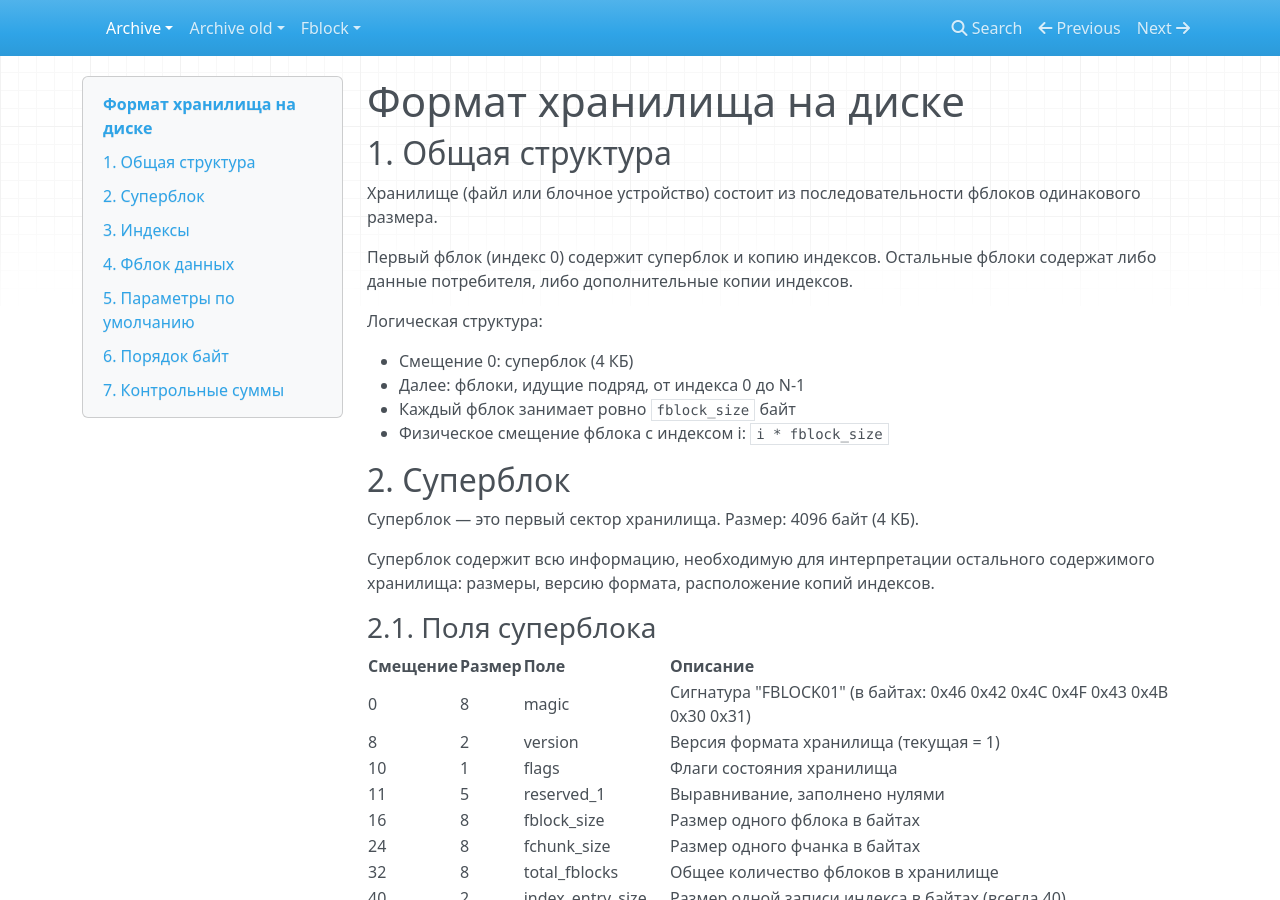
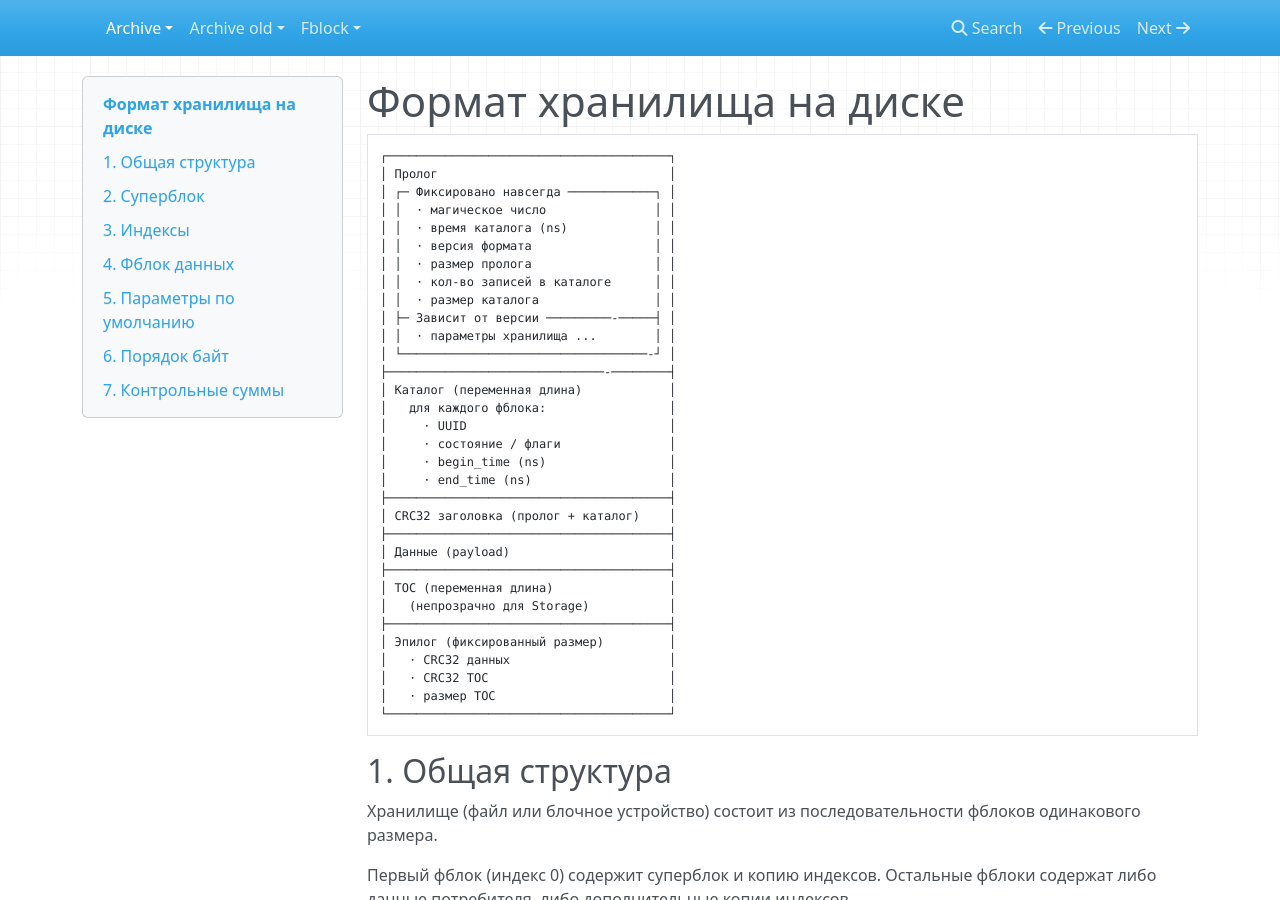
Before and after one commit to traycers/farc, an MkDocs documentation site: the page built from docs/docs/archive/02-storage-format.md, in a window 1280 px wide and 900 px high. Built offline with MkDocs 1.6.1, drawn with Linux system fonts in a browser that asks for light colours; nearby versions of some CDN libraries.

Commit message:
update storage format

````diff
--- a/docs/docs/archive/02-storage-format.md
+++ b/docs/docs/archive/02-storage-format.md
@@ -1,4 +1,39 @@
 # Формат хранилища на диске
+
+```
+┌───────────────────────────────────────┐
+│ Пролог                                │
+│ ┌─ Фиксировано навсегда ────────────┐ │
+│ │  · магическое число               │ │
+│ │  · время каталога (ns)            │ │
+│ │  · версия формата                 │ │
+│ │  · размер пролога                 │ │
+│ │  · кол-во записей в каталоге      │ │
+│ │  · размер каталога                │ │
+│ ├─ Зависит от версии ─────────-─────┤ │
+│ │  · параметры хранилища ...        │ │
+│ └──────────────────────────────────-┘ │
+├──────────────────────────────-────────┤
+│ Каталог (переменная длина)            │
+│   для каждого фблока:                 │
+│     · UUID                            │
+│     · состояние / флаги               │
+│     · begin_time (ns)                 │
+│     · end_time (ns)                   │
+├───────────────────────────────────────┤
+│ CRC32 заголовка (пролог + каталог)    │
+├───────────────────────────────────────┤
+│ Данные (payload)                      │
+├───────────────────────────────────────┤
+│ TOC (переменная длина)                │
+│   (непрозрачно для Storage)           │
+├───────────────────────────────────────┤
+│ Эпилог (фиксированный размер)         │
+│   · CRC32 данных                      │
+│   · CRC32 TOC                         │
+│   · размер TOC                        │
+└───────────────────────────────────────┘
+```
 
 ## 1. Общая структура
 
````
